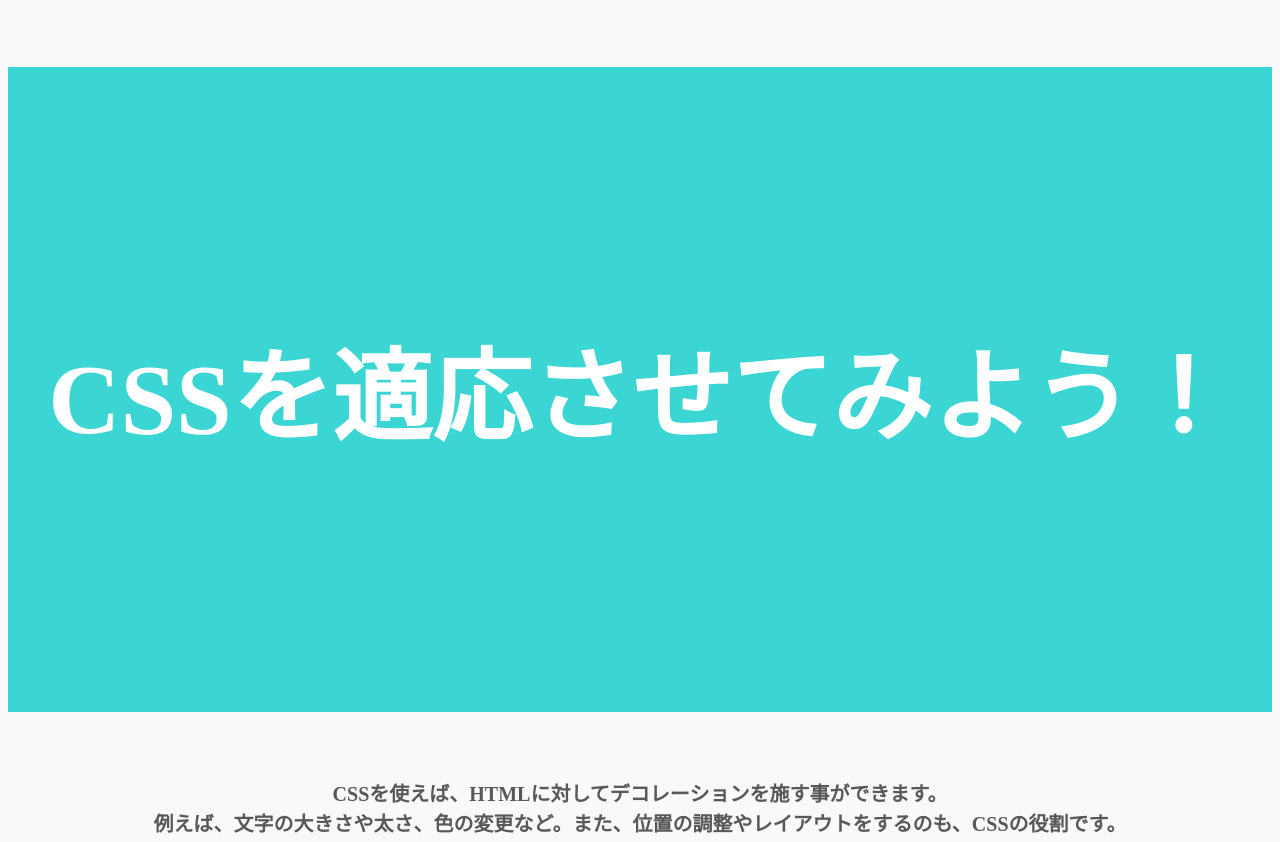
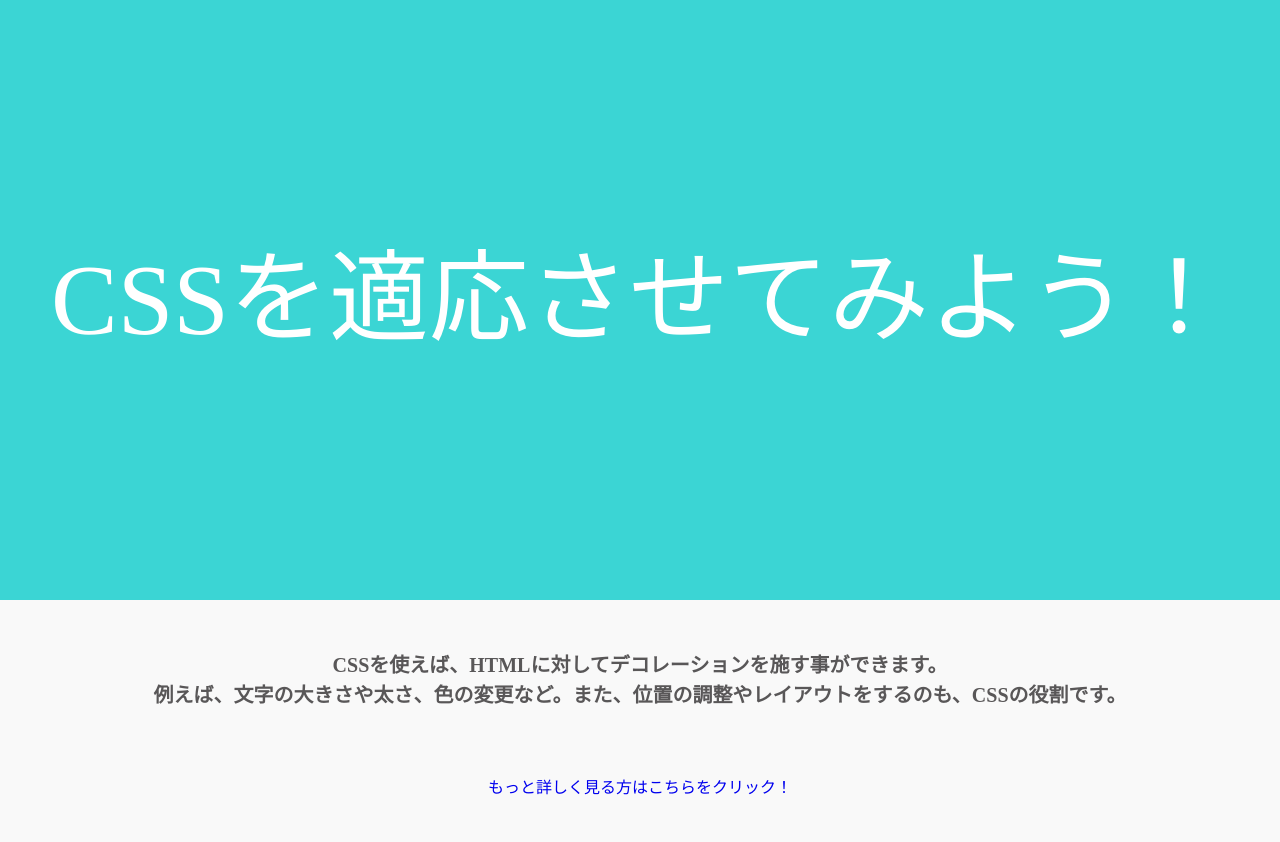
Before and after one commit to jin-aiit-a1824jj/css_sampel, a plain HTML site: page session1/index.html in a window 1280 px wide. Shown: the top 842 px of the page. Drawn offline with Linux system fonts and the light colour scheme.

Commit message:
css - reset

```diff
--- a/session1/import.css
+++ b/session1/import.css
@@ -1,3 +1,54 @@
+/* ------------------------------ reset css */
+
+/**
+ * Eric Meyer's Reset CSS v2.0 (http://meyerweb.com/eric/tools/css/reset/)
+ * http://cssreset.com
+ */
+ html, body, div, span, applet, object, iframe,
+ h1, h2, h3, h4, h5, h6, p, blockquote, pre,
+ a, abbr, acronym, address, big, cite, code,
+ del, dfn, em, img, ins, kbd, q, s, samp,
+ small, strike, strong, sub, sup, tt, var,
+ b, u, i, center,
+ dl, dt, dd, ol, ul, li,
+ fieldset, form, label, legend,
+ table, caption, tbody, tfoot, thead, tr, th, td,
+ article, aside, canvas, details, embed,
+ figure, figcaption, footer, header, hgroup,
+ menu, nav, output, ruby, section, summary,
+ time, mark, audio, video {
+     margin: 0;
+     padding: 0;
+     border: 0;
+     font-size: 100%;
+     font: inherit;
+     vertical-align: baseline;
+ }
+ /* HTML5 display-role reset for older browsers */
+ article, aside, details, figcaption, figure,
+ footer, header, hgroup, menu, nav, section {
+     display: block;
+ }
+ body {
+     line-height: 1;
+ }
+ ol, ul {
+     list-style: none;
+ }
+ blockquote, q {
+     quotes: none;
+ }
+ blockquote:before, blockquote:after,
+ q:before, q:after {
+     content: '';
+     content: none;
+ }
+ table {
+     border-collapse: collapse;
+     border-spacing: 0;
+ }
+
+
 body {
     text-align: center;
     background-color: #f9f9f9;
```
